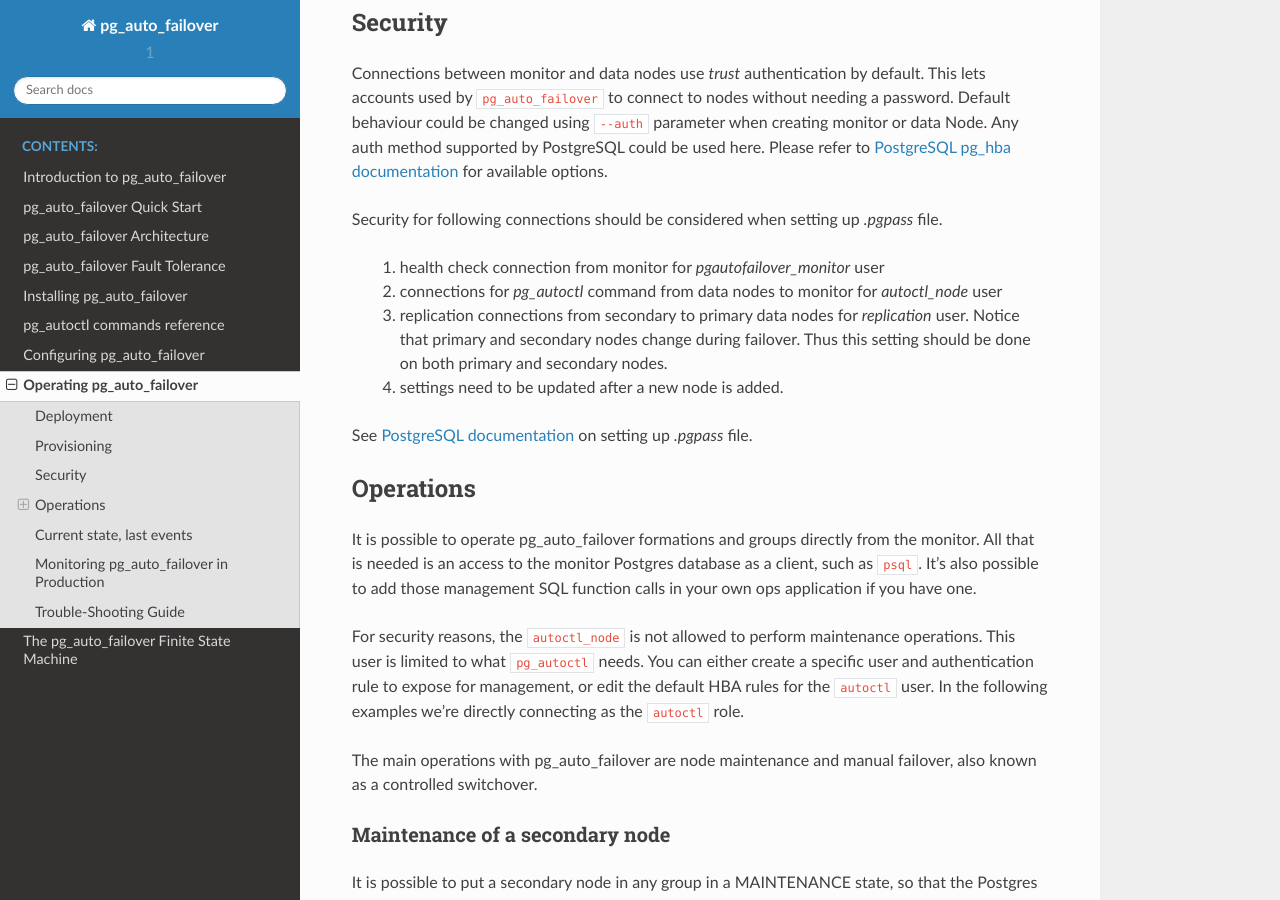
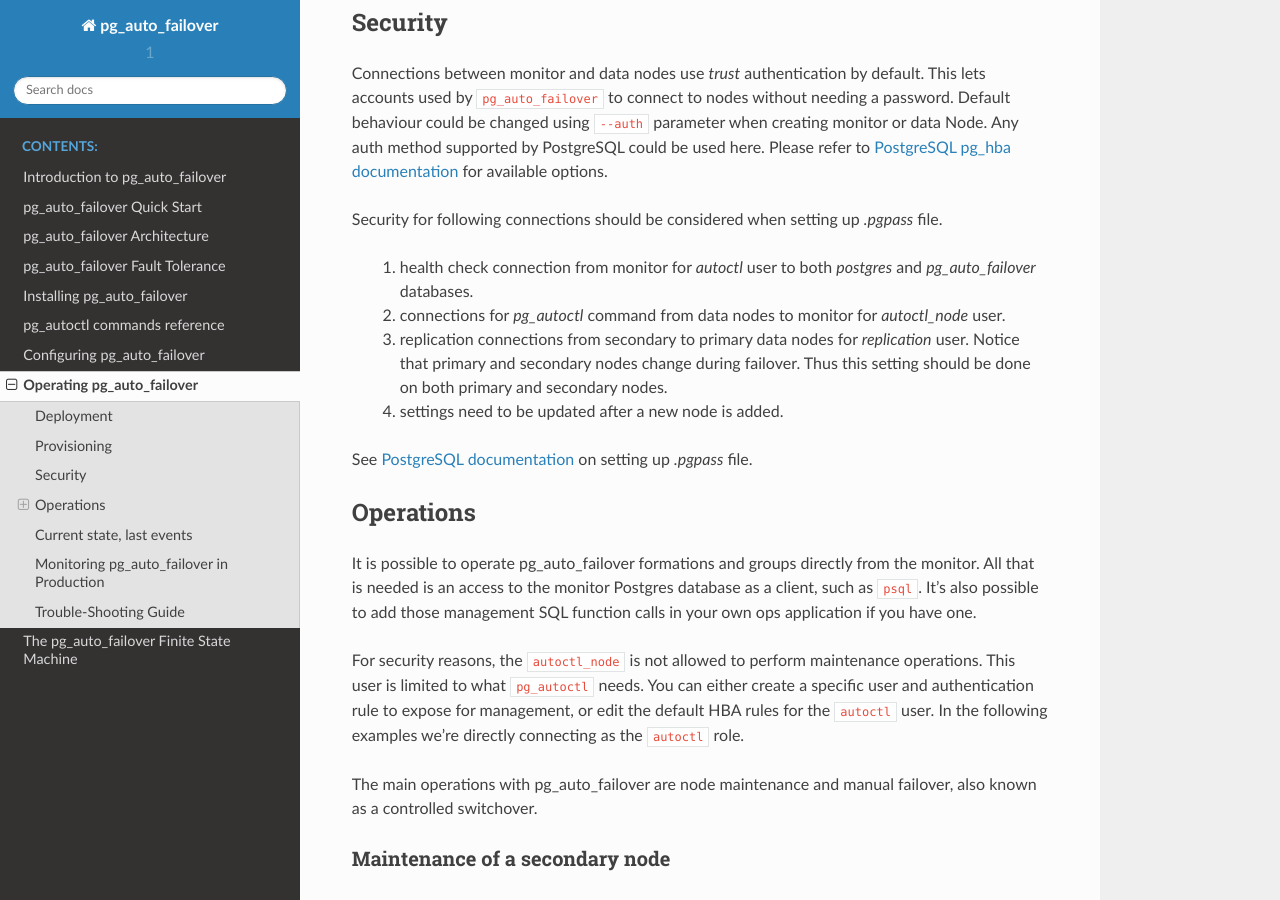
Before and after one commit to hapostgres/pg_auto_failover, a Sphinx documentation site: the page built from docs/operations.rst, in a window 1280 px wide and 900 px high, scrolled down 507 px. Built offline with Sphinx 7.4.7 and the Read the Docs theme 2.0.0, drawn with Linux system fonts in a browser that asks for light colours.

Commit message:
Add some security details on db accessibility (#142)

```diff
--- a/docs/operations.rst
+++ b/docs/operations.rst
@@ -34,8 +34,8 @@
 
 Security for following connections should be considered when setting up
 `.pgpass` file.
-  1. health check connection from monitor for `pgautofailover_monitor` user
-  2. connections for `pg_autoctl` command from data nodes to monitor for `autoctl_node` user
+  1. health check connection from monitor for `autoctl` user to both `postgres` and `pg_auto_failover` databases.
+  2. connections for `pg_autoctl` command from data nodes to monitor for `autoctl_node` user.
   3. replication connections from secondary to primary data nodes for `replication` user.
      Notice that primary and secondary nodes change during failover. Thus this setting
      should be done on both primary and secondary nodes.
```
